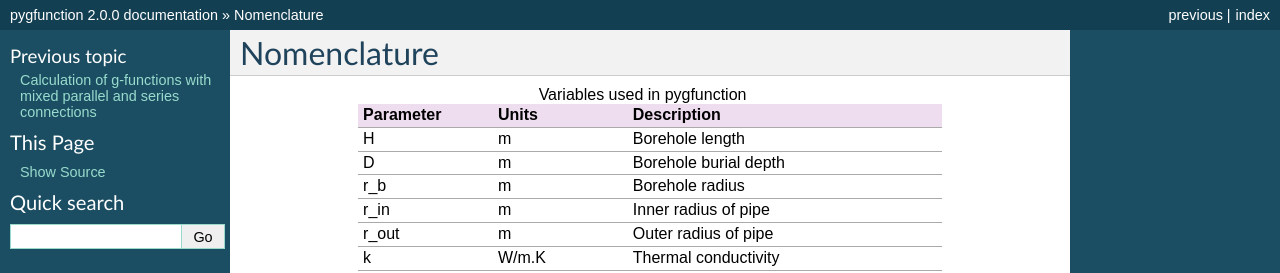
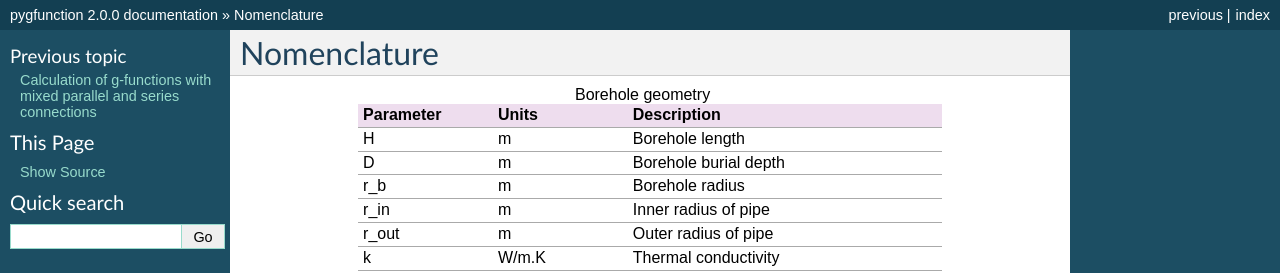
Before and after one commit to MassimoCimmino/pygfunction, a Sphinx documentation site: the page built from doc/source/nomenclature.rst, in a window 1280 px wide. Shown: the top 273 px of the page. Built offline with Sphinx 7.4.7, drawn with Linux system fonts in a browser that asks for light colours.

Commit message:
Categorize nomenclature table and make folder

```diff
--- a/doc/source/nomenclature.rst
+++ b/doc/source/nomenclature.rst
@@ -8,7 +8,7 @@
    :maxdepth: 1
 
 
-.. csv-table:: Variables used in pygfunction
-   :file: nomenclature.csv
+.. csv-table:: Borehole geometry
+   :file: nomenclature_tables/borehole_geometry.csv
    :widths: 30, 30, 70
    :header-rows: 1
```
Also changed, not shown: doc/source/nomenclature_tables/borehole_geometry.csv (renamed from doc/source/nomenclature.csv).
